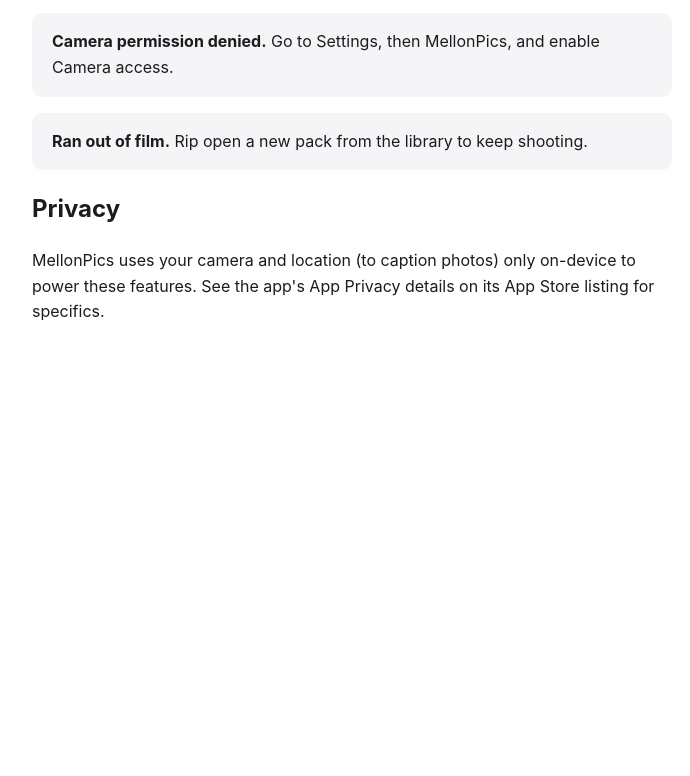
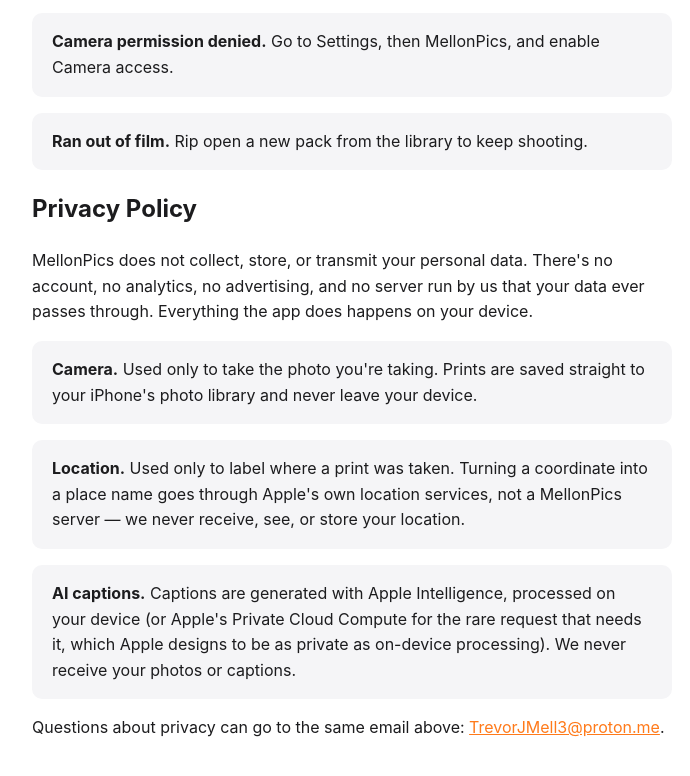
Before and after one commit to Tmello03/mellonpics-support, a plain HTML site: page index.html in a window 1280 px wide. Shown: the part 470-1246 px from the top of the page, without its empty margins (288-978 px from the left). Before the commit the page ends 855 px from the top, so only its background shows below. Drawn offline with Linux system fonts and the light colour scheme.

Commit message:
Revise privacy section in index.html
Updated privacy policy details and added explanations for camera and location usage.

```diff
--- a/index.html
+++ b/index.html
@@ -23,7 +23,11 @@
 <div class="tip"><strong>Camera permission denied.</strong> Go to Settings, then MellonPics, and enable Camera access.</div>
 <div class="tip"><strong>Ran out of film.</strong> Rip open a new pack from the library to keep shooting.</div>
 
-<h2>Privacy</h2>
-<p>MellonPics uses your camera and location (to caption photos) only on-device to power these features. See the app's App Privacy details on its App Store listing for specifics.</p>
+<h2 id="privacy">Privacy Policy</h2>
+<p>MellonPics does not collect, store, or transmit your personal data. There's no account, no analytics, no advertising, and no server run by us that your data ever passes through. Everything the app does happens on your device.</p>
+<div class="tip"><strong>Camera.</strong> Used only to take the photo you're taking. Prints are saved straight to your iPhone's photo library and never leave your device.</div>
+<div class="tip"><strong>Location.</strong> Used only to label where a print was taken. Turning a coordinate into a place name goes through Apple's own location services, not a MellonPics server &mdash; we never receive, see, or store your location.</div>
+<div class="tip"><strong>AI captions.</strong> Captions are generated with Apple Intelligence, processed on your device (or Apple's Private Cloud Compute for the rare request that needs it, which Apple designs to be as private as on-device processing). We never receive your photos or captions.</div>
+<p>Questions about privacy can go to the same email above: <a href="mailto:TrevorJMell3@proton.me">TrevorJMell3@proton.me</a>.</p>
 </body>
 </html>
```
